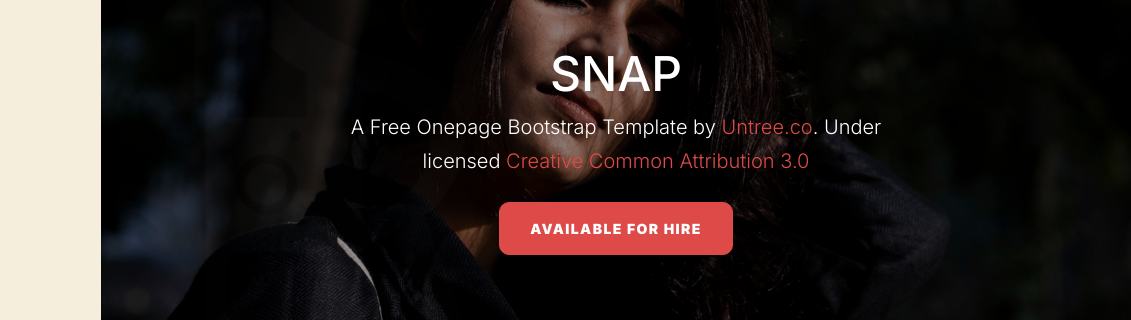
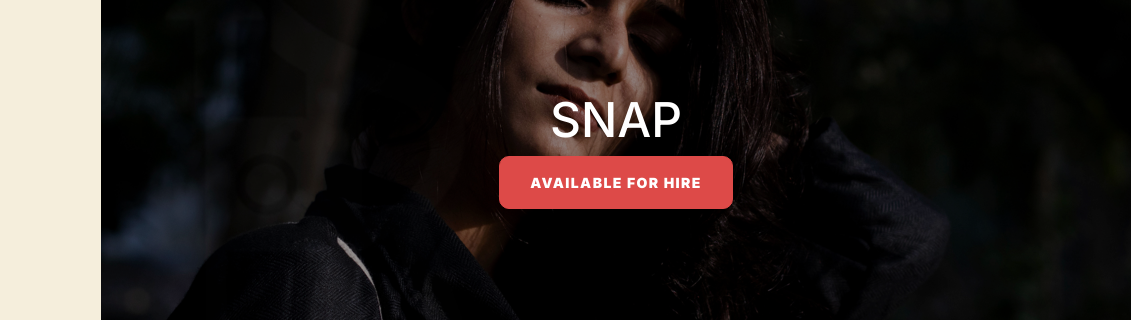
Before and after one commit to SatyajitRAIJIN/RAIJIN_portfolio, a plain HTML site: page index.html in a window 1280 px wide. Shown: the part 205-525 px from the top of the page, 149-1280 px from the left. Drawn offline with Linux system fonts and the light colour scheme; files whose address does not match are found by name.

Commit message:
Update index.html

```diff
--- a/index.html
+++ b/index.html
@@ -80,7 +80,7 @@
         <div class="row justify-content-center align-items-center">
           <div class="col-md-7 text-center">
             <h1 class=" heading text-uppercase text-white" data-aos="fade-up">Snap</h1>
-            <p class="lead text-white mb-4" data-aos="fade-up" data-aos-delay="100">A Free Onepage Bootstrap Template by <a href="https://untree.co/">Untree.co</a>. Under licensed <a href="https://untree.co/license/" taget="_blank">Creative Common Attribution 3.0</a></p>
+<!--             <p class="lead text-white mb-4" data-aos="fade-up" data-aos-delay="100">A Free Onepage Bootstrap Template by <a href="https://untree.co/">Untree.co</a>. Under licensed <a href="https://untree.co/license/" taget="_blank">Creative Common Attribution 3.0</a></p> -->
             <p data-aos="fade-up" data-aos-delay="100"><a href="#section-contact" class="btn btn-primary btn-md smoothscroll">Available for hire</a></p>
           </div>
         </div>
```
